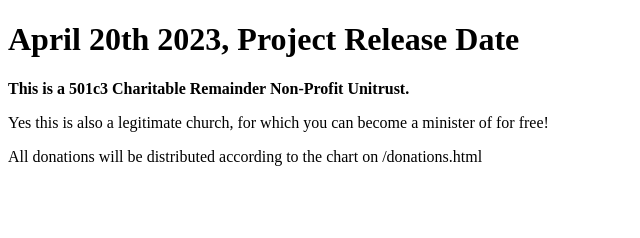
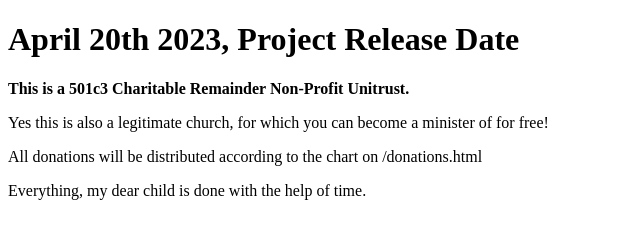
Before and after one commit to northiestofbridges/1984, a plain HTML site: page index.html in a window 1280 px wide. Shown: the whole page, without its empty margins (0-640 px from the left). Drawn offline with Linux system fonts and the light colour scheme.

Commit message:
Update index.html

```diff
--- a/index.html
+++ b/index.html
@@ -1,7 +1,7 @@
 <!doctype html>
 <html>
     <head>
-        <title>BB Is watching you!</title>
+        <title>The 1984 Church</title>
     </head>
     <body>
         <h1>April 20th 2023, Project Release Date</h1>
@@ -9,4 +9,7 @@
         <p>Yes this is also a legitimate church, for which you can become a minister of for free!</p>
         <p>All donations will be distributed according to the chart on /donations.html</p>
     </body>
+    <footer>
+        <p>Everything, my dear child is done with the help of time.</p>
+    </footer>
 </html>
```
